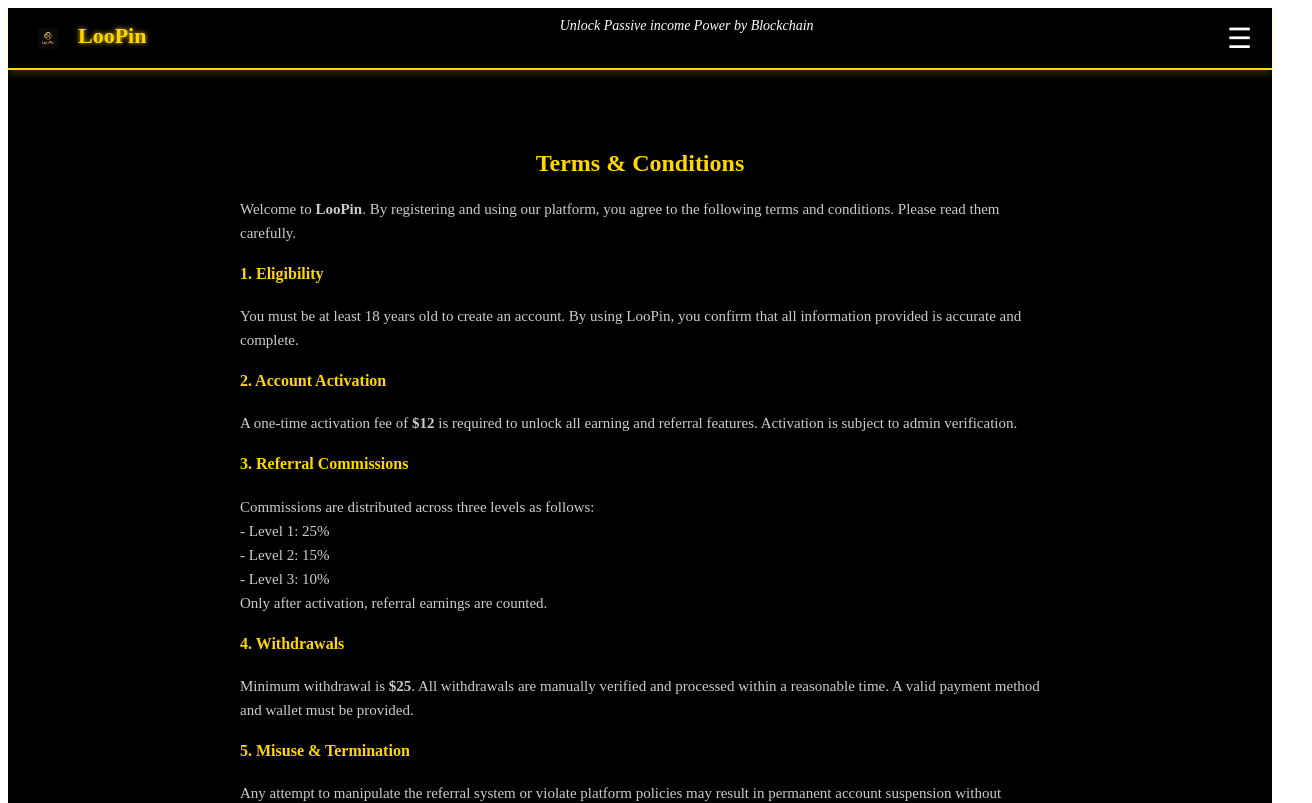
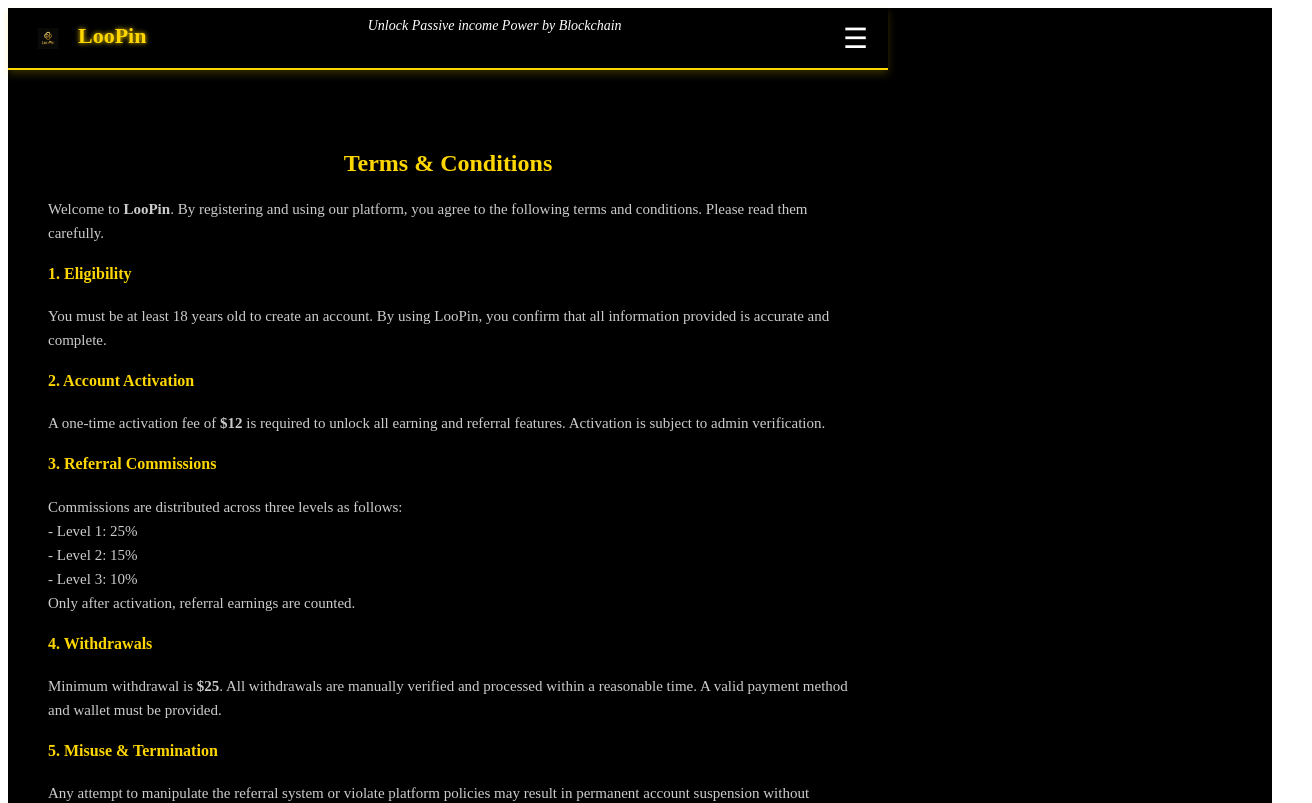
Before and after one commit to loopinbd/LooPin, a React (Vite) app: page /terms in a window 1280 px wide. Shown: the top 803 px of the page, 1312 px wide, since content can reach past the window. Built offline with nearby package versions, Linux system fonts and the light colour scheme; no server answers.

Commit message:
Update PageWrapper.jsx

```diff
--- a/src/components/PageWrapper.jsx
+++ b/src/components/PageWrapper.jsx
@@ -1,4 +1,3 @@
-// src/components/PageWrapper.jsx
 import React from "react";
 import Header from "./Header";
 import Sidebar from "./Sidebar";
@@ -10,12 +9,16 @@ const PageWrapper = ({ children }) => {
 
   return (
     <div className="page-wrapper">
+      <div className="layout-body">
         {sidebarOpen && (
           <Sidebar isOpen={sidebarOpen} onClose={() => setSidebarOpen(false)} />
         )}
+        <div className="main-content">
           <Header onMenuClick={() => setSidebarOpen(!sidebarOpen)} />
           <main className="page-content">{children}</main>
           <Footer />
+        </div>
+      </div>
     </div>
   );
 };
```
Lines whose indentation alone changed are shown as unchanged.
